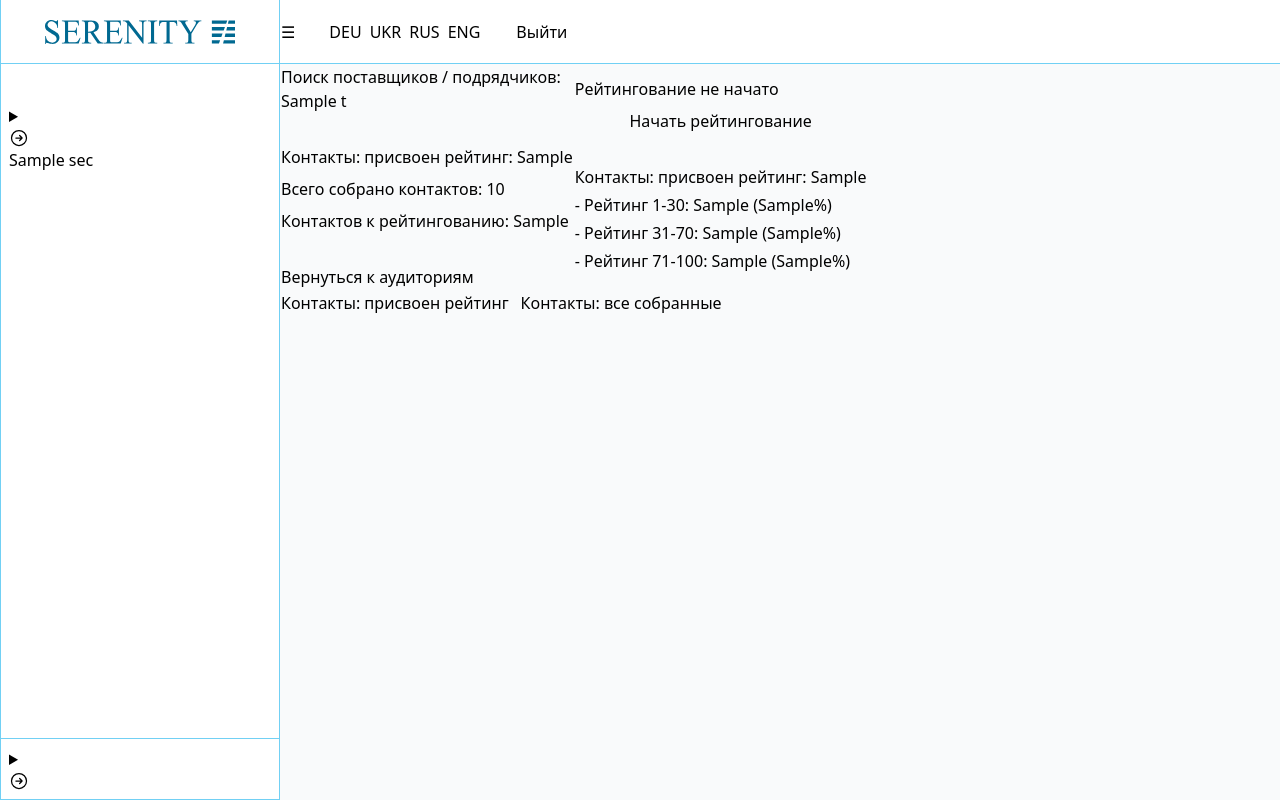
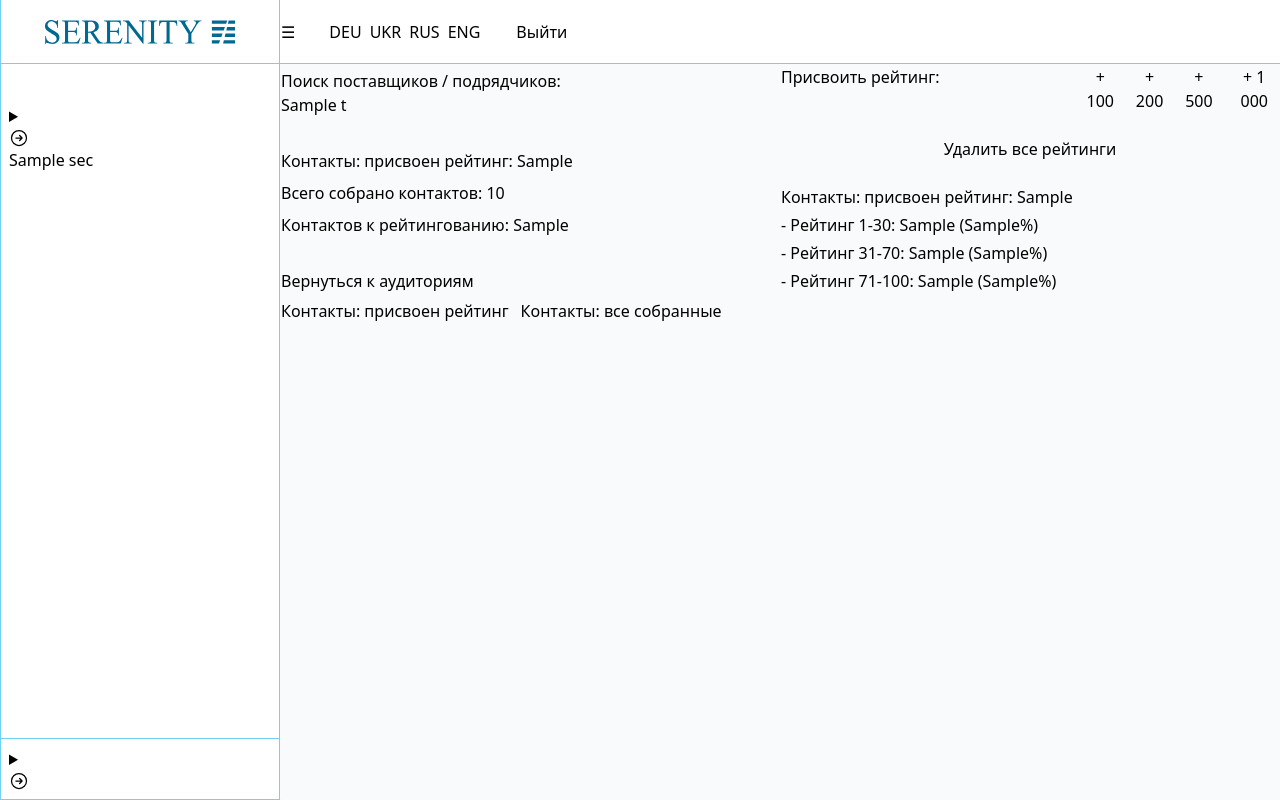
Before and after one commit to Yevhen-Yezerskyy/mailer-app, a Django app: template web/templates/panels/aap_audience/status_task.html in a window 1280 px wide. Run offline with Django 5.2, Linux system fonts and the light colour scheme; the template is opened without the code that fills it: most values are stand-ins (such as "Sample title", 1, 10 or a date in 2020).

Commit message:
audiences and ratings

```diff
--- a/web/templates/panels/aap_audience/status_task.html
+++ b/web/templates/panels/aap_audience/status_task.html
@@ -3,9 +3,12 @@
 
 {% block content %}
 <!-- FILE: web/templates/panels/aap_audience/status_task.html -->
-<!-- DATE: 2026-01-05 -->
-<!-- CHANGE: нижние таблицы читают данные из format_data.build_contact_packet(): it.contact.* и it.ratings.* (город = ratings.chosen_cb.city_str). -->
-
+<!-- DATE: 2026-01-12 -->
+<!-- CHANGE:
+- Убрана логика "начать рейтингование/не начато".
+- Добавлены кнопки "+100/+200/+500/+1000" (только когда rating_active_exists=false и criteria_changed=false).
+- Кнопка "Удалить все рейтинги" всегда видима (даже при active).
+- Бакеты 1-30/31-70/71-100 сделаны ссылками на вкладку rated с нужной страницей. -->
 
 <!-- TOP TABLE -->
 <table class="YY-MAIN_TABLE">
@@ -33,7 +36,7 @@
         </div>
 
         <div class="YY-STATUS_YELLOW mb-8">
-          {% trans "Контактов к рейтингованию" %}: {{ t.subscribers_limit }}
+          {% trans "Контактов к рейтингованию" %}: {{ t.subscribers_limit|default_if_none:0 }}
         </div>
 
         <a href="../" class="YY-BUTTON_MAIN">
@@ -47,23 +50,9 @@
       <div class="YY-CARD_WHITE">
 
         {% if rating_active_exists %}
-            <div class="YY-STATUS_YELLOW mb-8">
+          <div class="YY-STATUS_YELLOW mb-4">
             {% trans "Рейтингование контактов запущено" %}
           </div>
-          {% else %}
-
-          {% if not rating_any_exists %}
-            <div class="YY-STATUS_GRAY mb-2">
-              {% trans "Рейтингование не начато" %}
-            </div>
-
-            <form method="post">
-              {% csrf_token %}
-              <button type="submit" name="action" value="rating_start_contacts" class="YY-BUTTON_MAIN w-full">
-                {% trans "Начать рейтингование" %}
-              </button>
-            </form>
-
         {% else %}
 
           {% if criteria_changed %}
@@ -71,44 +60,77 @@
               {% trans "Критерии оценки изменены" %}
             </div>
 
-              <form method="post">
+            <form method="post" class="mb-2">
               {% csrf_token %}
               <button type="submit" name="action" value="rating_start_contacts_update" class="YY-BUTTON_MAIN w-full">
                 {% trans "Провести повторное рейтингование" %}
               </button>
             </form>
           {% else %}
-              <div class="YY-STATUS_GREEN w-full mb-2">
-                {% trans "Рейтингование завершено" %}
+          <div class="flex gap-3 mb-6">
+            <div class="YY-BUTTON_GREEN" style="width:250px !Important;margin-right:60px !Important;">
+              {% trans "Присвоить рейтинг" %}:
             </div>
+
 
               <form method="post">
                 {% csrf_token %}
-                <button type="submit" name="action" value="rating_next_1000" class="YY-BUTTON_MAIN w-full">
-                  {% trans "Рейтинговать следуюющую 1 000" %}
+                <button type="submit" name="action" value="rating_add_100" class="YY-BUTTON_MAIN">
+                  {% trans "+ 100" %}
                 </button>
               </form>
+
+              <form method="post">
+                {% csrf_token %}
+                <button type="submit" name="action" value="rating_add_200" class="YY-BUTTON_MAIN">
+                  {% trans "+ 200" %}
+                </button>
+              </form>
+
+              <form method="post">
+                {% csrf_token %}
+                <button type="submit" name="action" value="rating_add_500" class="YY-BUTTON_MAIN">
+                  {% trans "+ 500" %}
+                </button>
+              </form>
+
+              <form method="post">
+                {% csrf_token %}
+                <button type="submit" name="action" value="rating_add_1000" class="YY-BUTTON_MAIN">
+                  {% trans "+ 1 000" %}
+                </button>
+              </form>
+            </div>
           {% endif %}
 
         {% endif %}
-        {% endif %}
 
-          <div class="YY-STATUS_BLUE w-full mb-1 mt-8">
+        <form method="post" class="mb-6">
+          {% csrf_token %}
+          <button type="submit" name="action" value="rating_clear_ratings" class="YY-BUTTON_MAIN w-full">
+            {% trans "Удалить все рейтинги" %}
+          </button>
+        </form>
+
+        <div class="YY-STATUS_BLUE w-full mb-1">
           {% trans "Контакты: присвоен рейтинг" %}: {{ contacts_rated }}
         </div>
 
         {% if contacts_rated|default:0|add:0 > 0 %}
-            <div class="YY-STATUS_GREEN w-full mb-1">
+          <a class="YY-STATUS_GREEN w-full mb-1 block"
+             href="?id={{ request.GET.id }}&tab=rated&p_rated={{ bucket_1_30_page }}&p_all={{ all_page }}">
             - {% trans "Рейтинг 1-30" %}: {{ rated_1_30_cnt }} ({{ rated_1_30_pct }}%)
-            </div>
+          </a>
 
-            <div class="YY-STATUS_YELLOW w-full mb-1">
+          <a class="YY-STATUS_YELLOW w-full mb-1 block"
+             href="?id={{ request.GET.id }}&tab=rated&p_rated={{ bucket_31_70_page }}&p_all={{ all_page }}">
             - {% trans "Рейтинг 31-70" %}: {{ rated_31_70_cnt }} ({{ rated_31_70_pct }}%)
-            </div>
+          </a>
 
-            <div class="YY-STATUS_GRAY w-full mb-1">
+          <a class="YY-STATUS_GRAY w-full mb-1 block"
+             href="?id={{ request.GET.id }}&tab=rated&p_rated={{ bucket_71_100_page }}&p_all={{ all_page }}">
             - {% trans "Рейтинг 71-100" %}: {{ rated_71_100_cnt }} ({{ rated_71_100_pct }}%)
-            </div>
+          </a>
         {% endif %}
 
       </div>
@@ -181,7 +203,6 @@
             {% endif %}
           </div>
 
-
           <div class="YY-MAIN_BOTTOM_DIV">
             <table class="w-full text-left">
               <thead>
@@ -217,6 +238,7 @@
               </tbody>
             </table>
           </div>
+
           <!-- PAGINATION BOTTOM -->
           <div class="YY-CARD_WHITE flex items-center mt-6">
             {% if rated_page > 1 %}
@@ -332,6 +354,7 @@
               </tbody>
             </table>
           </div>
+
           <!-- PAGINATION BOTTOM -->
           <div class="YY-CARD_WHITE flex items-center mt-6">
             {% if all_page > 1 %}
```
Also changed, not shown: web/panel/aap_audience/views/status_task.py (+96 -10 lines). Lines whose indentation alone changed are shown as unchanged.
